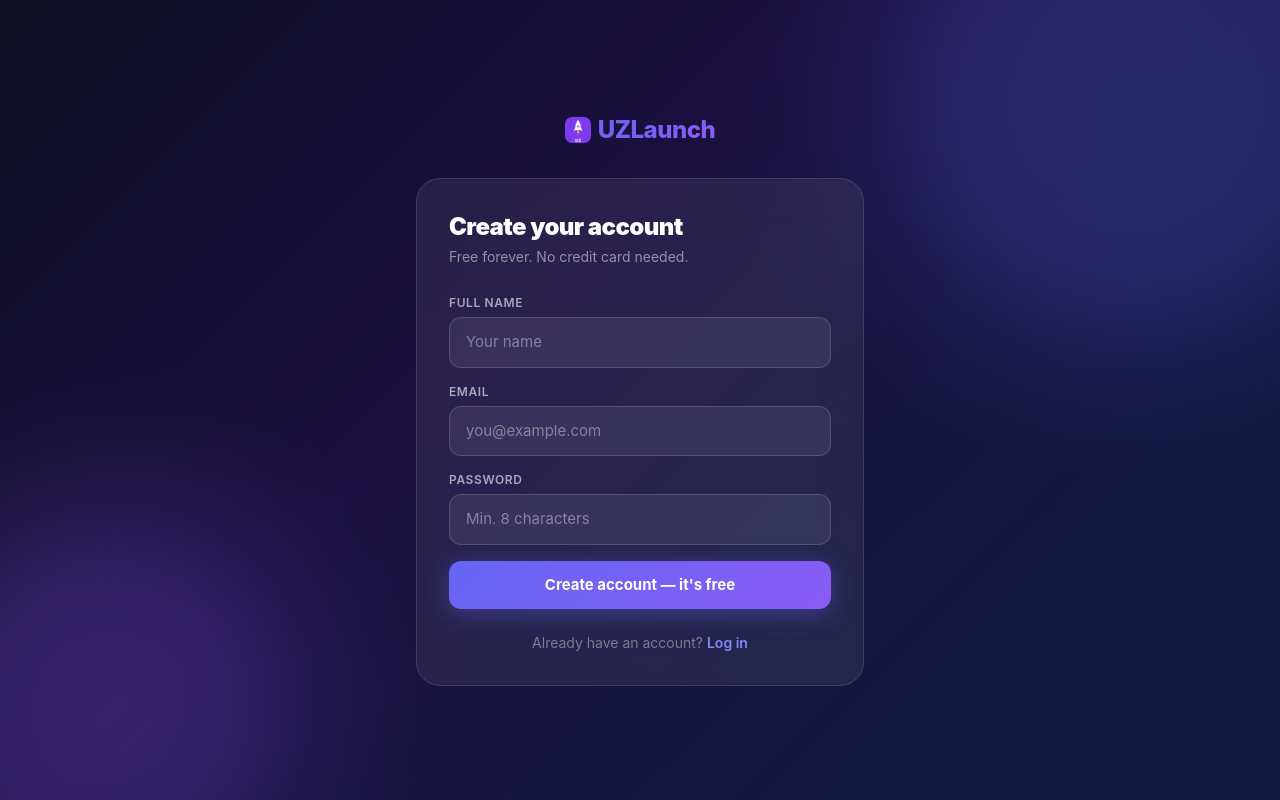
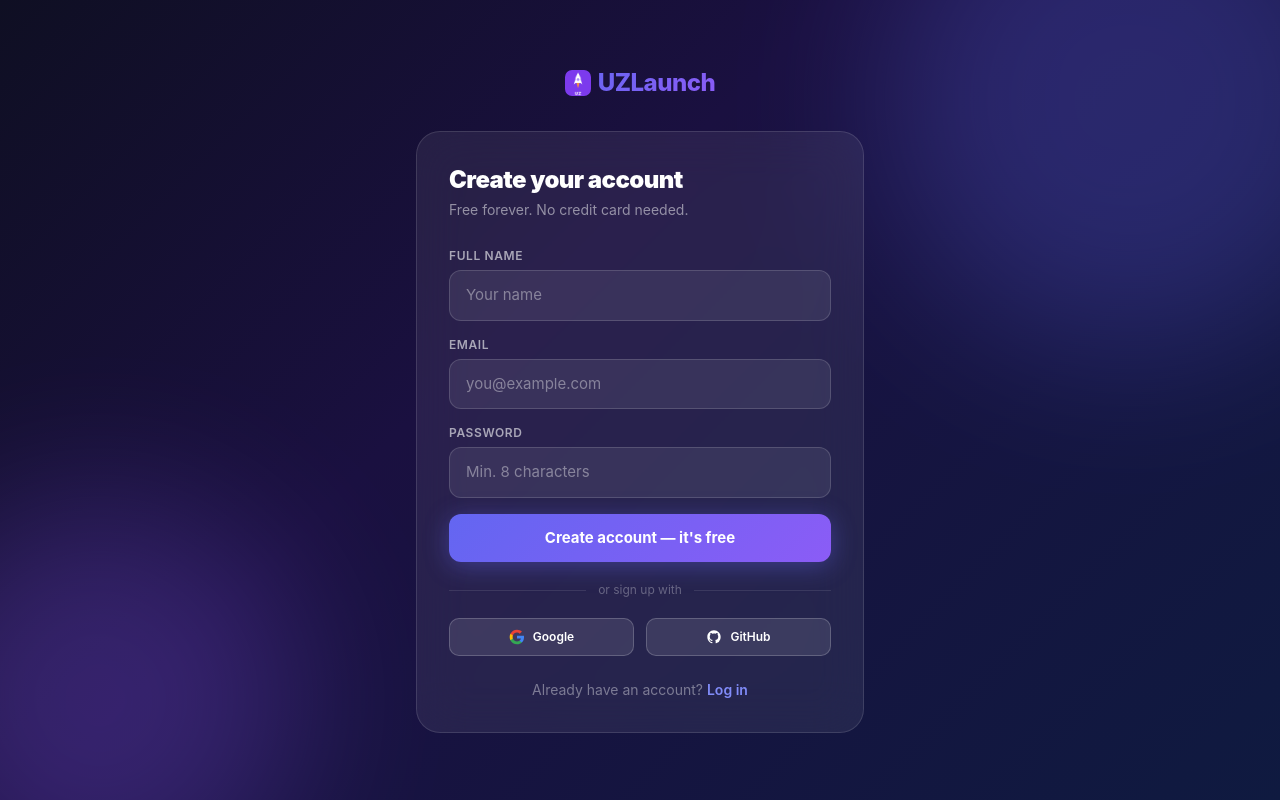
Before and after one commit to muhammadjonsaidov/uzlaunch, a Next.js app in the folder frontend/: page /register in a window 1280 px wide. Built offline with nearby package versions, Linux system fonts and the light colour scheme; no server answers.

Commit message:
feat: add Google/GitHub OAuth buttons to register page

```diff
--- a/frontend/src/app/register/page.tsx
+++ b/frontend/src/app/register/page.tsx
@@ -4,6 +4,8 @@ import { useState } from "react";
 import Link from "next/link";
 import Image from "next/image";
 import { authApi } from "@/lib/api";
+
+const API = process.env.NEXT_PUBLIC_API_URL ?? "http://localhost:8080";
 
 export default function RegisterPage() {
   const [name, setName] = useState("");
@@ -73,6 +75,25 @@ export default function RegisterPage() {
               </button>
             </form>
 
+            <div className="my-5 flex items-center gap-3">
+              <div className="flex-1 border-t border-white/10"/>
+              <span className="text-xs text-white/30">or sign up with</span>
+              <div className="flex-1 border-t border-white/10"/>
+            </div>
+
+            <div className="flex gap-3">
+              <a href={`${API}/oauth2/authorization/google`}
+                 className="flex-1 flex items-center justify-center gap-2 btn-glass py-2.5 text-xs">
+                <svg width="16" height="16" viewBox="0 0 24 24"><path fill="#4285F4" d="M22.56 12.25c0-.78-.07-1.53-.2-2.25H12v4.26h5.92c-.26 1.37-1.04 2.53-2.21 3.31v2.77h3.57c2.08-1.92 3.28-4.74 3.28-8.09z"/><path fill="#34A853" d="M12 23c2.97 0 5.46-.98 7.28-2.66l-3.57-2.77c-.98.66-2.23 1.06-3.71 1.06-2.86 0-5.29-1.93-6.16-4.53H2.18v2.84C3.99 20.53 7.7 23 12 23z"/><path fill="#FBBC05" d="M5.84 14.09c-.22-.66-.35-1.36-.35-2.09s.13-1.43.35-2.09V7.07H2.18C1.43 8.55 1 10.22 1 12s.43 3.45 1.18 4.93l3.66-2.84z"/><path fill="#EA4335" d="M12 5.38c1.62 0 3.06.56 4.21 1.64l3.15-3.15C17.45 2.09 14.97 1 12 1 7.7 1 3.99 3.47 2.18 7.07l3.66 2.84c.87-2.6 3.3-4.53 6.16-4.53z"/></svg>
+                Google
+              </a>
+              <a href={`${API}/oauth2/authorization/github`}
+                 className="flex-1 flex items-center justify-center gap-2 btn-glass py-2.5 text-xs">
+                <svg width="16" height="16" viewBox="0 0 24 24" fill="currentColor"><path d="M12 2C6.477 2 2 6.484 2 12.017c0 4.425 2.865 8.18 6.839 9.504.5.092.682-.217.682-.483 0-.237-.008-.868-.013-1.703-2.782.605-3.369-1.343-3.369-1.343-.454-1.158-1.11-1.466-1.11-1.466-.908-.62.069-.608.069-.608 1.003.07 1.531 1.032 1.531 1.032.892 1.53 2.341 1.088 2.91.832.092-.647.35-1.088.636-1.338-2.22-.253-4.555-1.113-4.555-4.951 0-1.093.39-1.988 1.029-2.688-.103-.253-.446-1.272.098-2.65 0 0 .84-.27 2.75 1.026A9.564 9.564 0 0112 6.844c.85.004 1.705.115 2.504.337 1.909-1.296 2.747-1.027 2.747-1.027.546 1.379.202 2.398.1 2.651.64.7 1.028 1.595 1.028 2.688 0 3.848-2.339 4.695-4.566 4.943.359.309.678.92.678 1.855 0 1.338-.012 2.419-.012 2.747 0 .268.18.58.688.482A10.019 10.019 0 0022 12.017C22 6.484 17.522 2 12 2z"/></svg>
+                GitHub
+              </a>
+            </div>
+
             <p className="text-center text-sm text-white/40 mt-6">
               Already have an account?{" "}
               <Link href="/login" className="text-indigo-400 hover:text-indigo-300 font-semibold transition-colors">Log in</Link>
```
